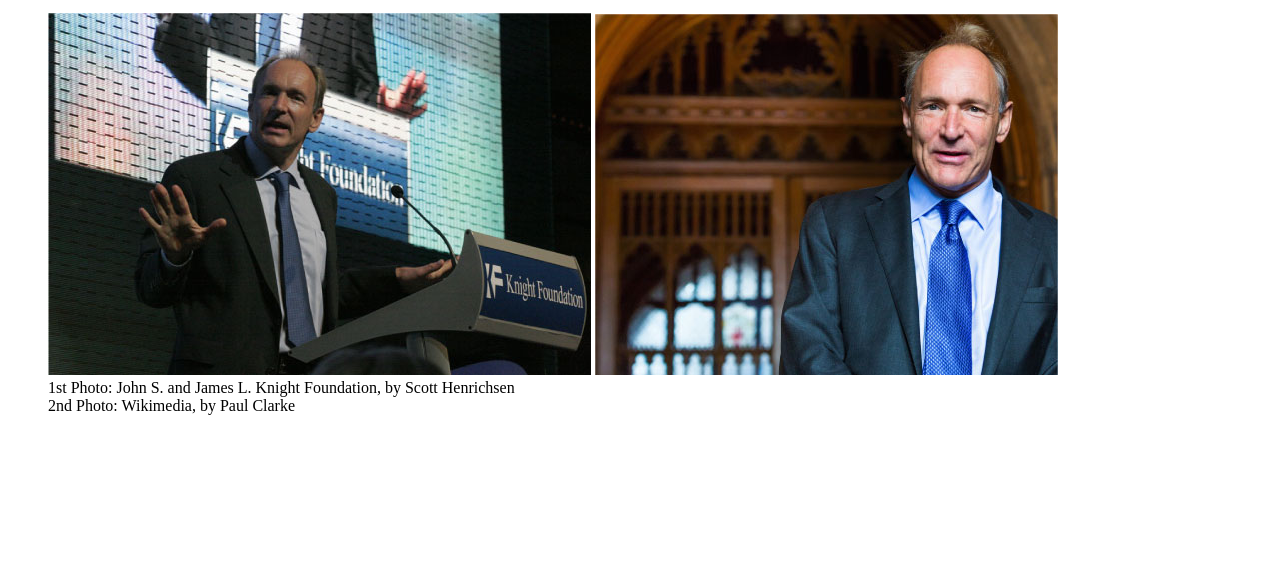
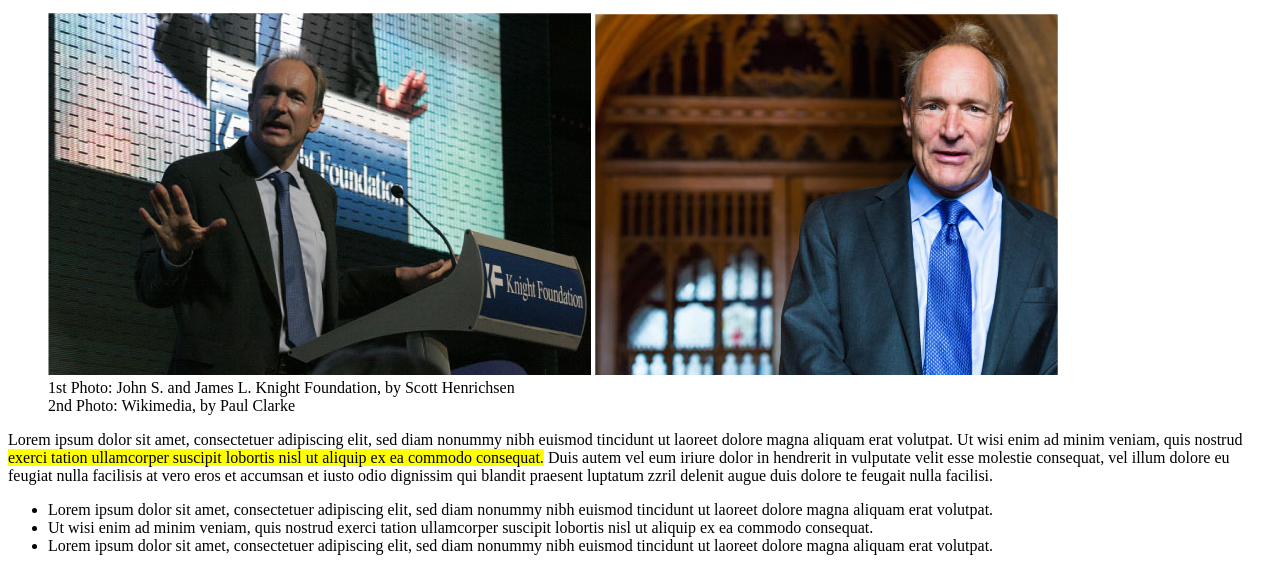
Before and after one commit to simoneburrai/html-css-booleaner, a plain HTML site: page index.html in a window 1280 px wide. Shown: the part 331-902 px from the top of the page. Before the commit the page ends 800 px from the top, so only its background shows below. Drawn offline with Linux system fonts and the light colour scheme.

Commit message:
feat: add sections (section1 & section2 completed)

```diff
--- a/index.html
+++ b/index.html
@@ -32,6 +32,35 @@
             </figure>
          <!-- Immagini -->
 
+         <!-- Section 1 -->
+         <section>
+            <p>Lorem ipsum dolor sit amet, consectetuer adipiscing elit, sed diam nonummy nibh euismod tincidunt ut laoreet dolore magna aliquam erat volutpat.
+                 Ut wisi enim ad minim veniam, quis nostrud <span class="highlights">exerci tation ullamcorper suscipit lobortis nisl ut aliquip ex ea commodo consequat.</span> Duis autem vel eum iriure dolor in hendrerit in vulputate velit esse molestie consequat, vel illum dolore eu feugiat nulla facilisis at vero eros et accumsan et iusto odio dignissim qui blandit praesent luptatum zzril delenit augue duis dolore te feugait nulla facilisi.
+            </p>
+         </section>
+         <!-- / Section 1 -->
+
+         <!-- Section 2 -->
+         <section>
+            <ul>
+                <li> Lorem ipsum dolor sit amet, consectetuer adipiscing elit, sed diam nonummy nibh euismod tincidunt ut laoreet dolore magna aliquam erat volutpat.</li>
+                <li>Ut wisi enim ad minim veniam, quis nostrud exerci tation ullamcorper suscipit lobortis nisl ut aliquip ex ea commodo consequat.</li>
+                <li>Lorem ipsum dolor sit amet, consectetuer adipiscing elit, sed diam nonummy nibh euismod tincidunt ut laoreet dolore magna aliquam erat volutpat.</li>
+            </ul>
+         </section>
+           <!-- /Section 2 -->
+
+             <!-- Section 3 -->
+         <section>
+
+         </section>
+           <!-- /Section 3 -->
+
+             <!-- Section 4 -->
+         <section>
+
+         </section>
+           <!-- /Section 4 -->
     </main>
 
     <footer></footer>
--- a/style.css
+++ b/style.css
@@ -18,3 +18,7 @@ header {
 .intestazione span{
     color: grey;
 }
+
+.highlights {
+    background-color: yellow;
+}
```
